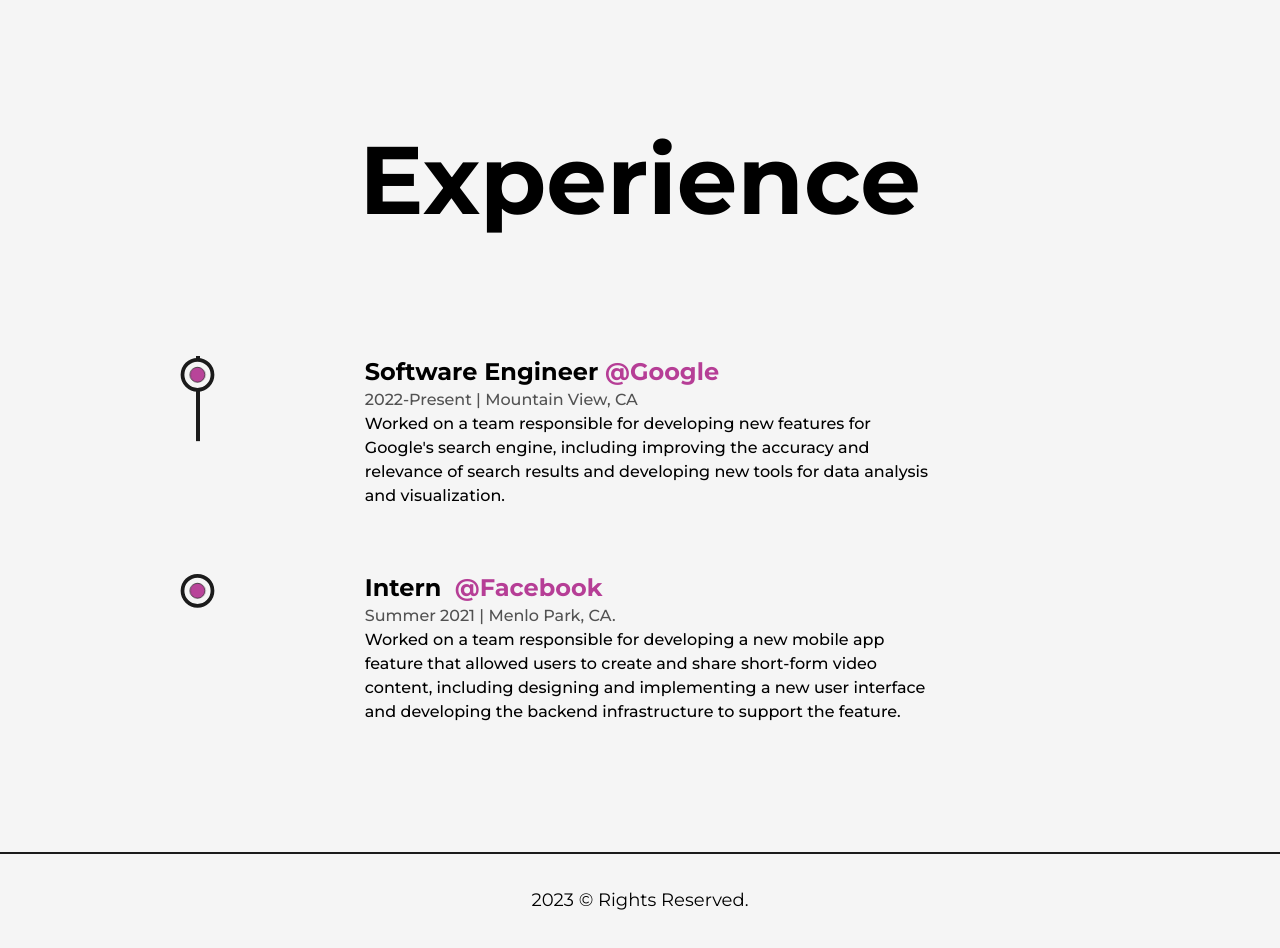
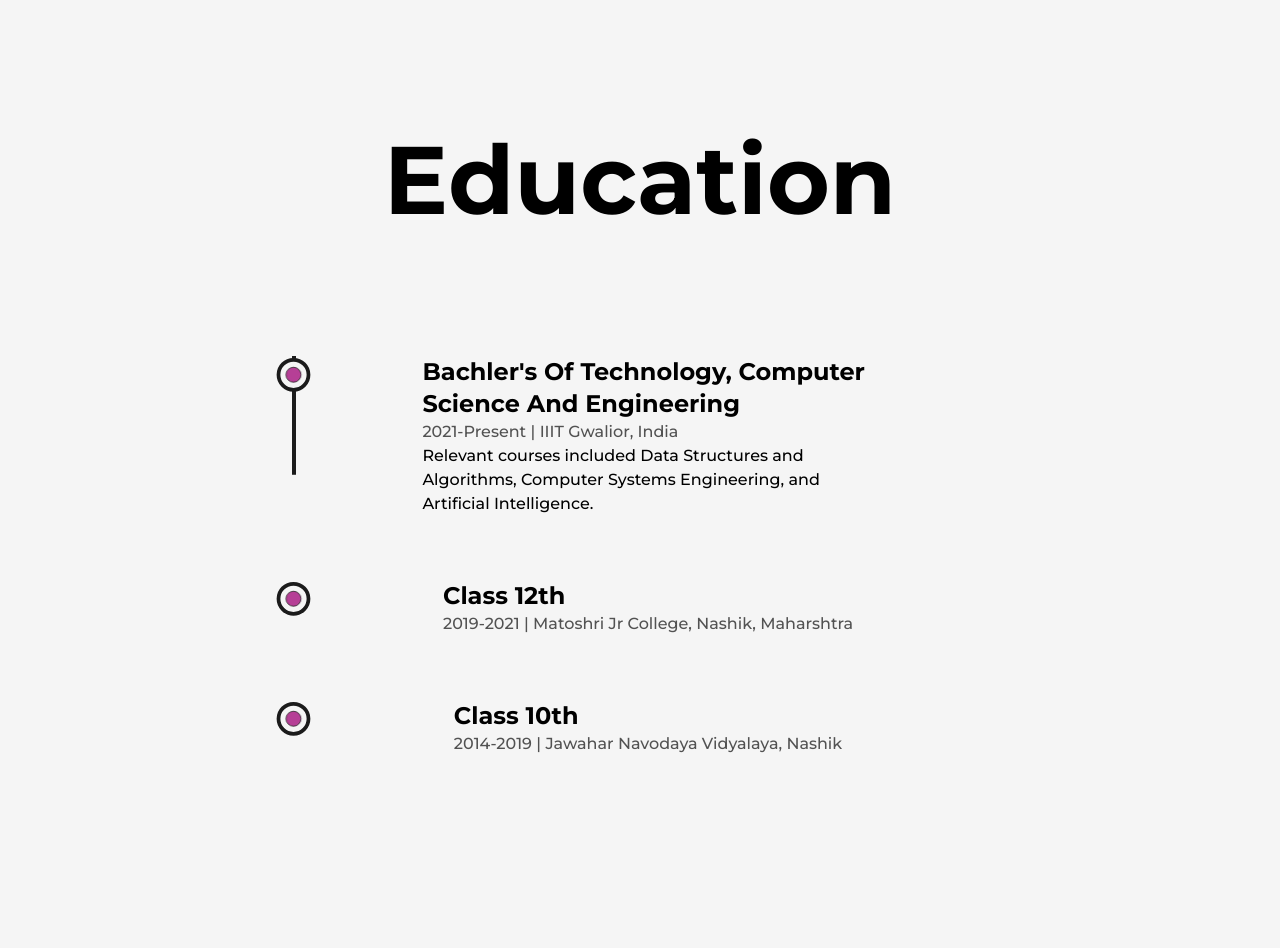
Before and after one commit to king0203/portfolio, a Next.js app: page /about in a window 1280 px wide. Shown: the part 1420-2368 px from the top of the page. Built offline with nearby package versions, Linux system fonts and the light colour scheme.

Commit message:
Education added

```diff
--- a/app/about/page.js
+++ b/app/about/page.js
@@ -6,6 +6,7 @@
 import profile from "../../public/Images/profile.jpg";
 import Skills from "@/components/Skills";
 import Experience from "@/components/Experience";
+import Education from "@/components/Education";
 
 const about = () => {
   return (
@@ -55,22 +56,23 @@
 
             <div className="col-span-2 flex flex-col items-end justify-evenly">
               <div className="flex flex-col items-end justify-center">
-                <span className="inline-block text-7xl font-bold ">
-                  10+
-                </span>
-                <h2 className="text-xl capitalize font-medium text-dark/75">Projects</h2>
+                <span className="inline-block text-7xl font-bold ">10+</span>
+                <h2 className="text-xl capitalize font-medium text-dark/75">
+                  Projects
+                </h2>
               </div>
               <div className="flex flex-col items-end justify-center">
-                <span className="inline-block text-7xl font-bold ">
-                  1+
-                </span>
-                <h2 className="text-xl capitalize font-medium text-dark/75">Years Of Experience</h2>
+                <span className="inline-block text-7xl font-bold ">1+</span>
+                <h2 className="text-xl capitalize font-medium text-dark/75">
+                  Years Of Experience
+                </h2>
               </div>
             </div>
           </div>
+          <Skills />
+          {/* <Experience /> */}
+          <Education />
         </div>
-        <Skills />
-        <Experience/>
       </main>
 
       <Footer />
--- /dev/null
+++ b/components/Education.js
@@ -0,0 +1,69 @@
+"use client";
+import React, { useRef } from "react";
+import { motion, spring, useScroll } from "framer-motion";
+import LiIcon from "./LiIcon";
+
+const Details = ({ type, time, place, info }) => {
+  const ref = useRef(null);
+  return (
+    <li
+      ref={ref}
+      className="my-8 first:mt-0 last:mb-0 w-3/5 mx-auto flex flex-col items-center justify-between"
+    >
+      <LiIcon reference={ref} />
+      <motion.div
+        initial={{ y: 50 }}
+        whileInView={{ y: 0 }}
+        transition={{ duration: 0.5, type: spring }}
+      >
+        <h3 className="capitalize font-bold text-2xl">{type}</h3>
+
+        <span className="capitalize font-medium text-dark/75">
+          {time} | {place}
+        </span>
+        <p className="font-medium w-full">{info}</p>
+      </motion.div>
+    </li>
+  );
+};
+
+const Education = () => {
+  const ref = useRef(null);
+  const { scrollYProgress } = useScroll({
+    target: ref,
+    offset: ["start end", "start start"],
+  });
+  return (
+    <div className="my-32">
+      <h2 className="font-bold text-8xl mb-32 w-full text-center">Education</h2>
+
+      <div ref={ref} className="w-3/4 mx-auto relative">
+        <motion.div
+          style={{ scaleY: scrollYProgress }}
+          className="absolute h-full bg-dark left-9 top-0 w-1 origin-top"
+        />
+        <ul className="flex flex-col justify-between items-center ml-4">
+          <Details
+            type="Bachler's of Technology, Computer Science and Engineering"
+            time="2021-Present "
+            place="IIIT Gwalior, India"
+            info="Relevant courses included Data Structures and Algorithms,
+          Computer Systems Engineering, and Artificial Intelligence."
+          />
+          <Details
+            type="Class 12th"
+            time="2019-2021 "
+            place="Matoshri Jr college, Nashik, Maharshtra"
+          />
+          <Details
+            type="Class 10th"
+            time="2014-2019 "
+            place="Jawahar Navodaya Vidyalaya, Nashik "
+          />
+        </ul>
+      </div>
+    </div>
+  );
+};
+
+export default Education;
--- a/components/Experience.js
+++ b/components/Experience.js
@@ -1,13 +1,20 @@
 "use client"
 import React, { useRef } from "react";
-import { motion, useScroll } from "framer-motion"
-import LiIcon from "./LiIcon"
+import { motion, spring, useScroll } from "framer-motion";
+import LiIcon from "./LiIcon";
 
 const Details= ({position, company, companyLink, time , address, work})=>{
-  const ref=useRef(null)
-    return <li ref={ref} className="my-8 first:mt-0 last:mb-0 w-3/5 mx-auto flex flex-col items-center justify-between">
+  const ref=useRef(null);
+    return (
+    <li ref={ref} className="my-8 first:mt-0 last:mb-0 w-3/5 mx-auto flex flex-col items-center justify-between">
         <LiIcon reference={ref}/>
-        <div>
+        <motion.div
+        initial={{y:50}}
+        whileInView={{y:0}}
+        transition={{duration:0.5, type:spring}}
+
+        >
+
             <h3 className="capitalize font-bold text-2xl">{position}&nbsp;<a href={companyLink}
             className="text-primary capitalize">@{company}</a></h3>
 
@@ -17,8 +24,8 @@
             <p className="font-medium w-full">
                 {work}
             </p>
-        </div>
-    </li>
+        </motion.div>
+    </li>)
 }
 
 const Experience = () => {
--- a/components/LiIcon.js
+++ b/components/LiIcon.js
@@ -4,7 +4,7 @@
 const LiIcon = ({ reference }) => {
   const { scrollYProgress } = useScroll({
     target: reference,
-    offset: ["center end", "center center"],
+    offset: ["start end", "center center"],
   });
 
   return (
--- a/components/Skills.js
+++ b/components/Skills.js
@@ -4,7 +4,7 @@
 function Skills() {
   const IconItem = (props) => (
     <div className="flex flex-col items-center" draggable={true}>
-      {React.createElement(props.icon, { ...props.options, size: 40 })}
+      {React.createElement(props.icon, { ...props.options, size: 44 })}
       <h4 className="hidden bg-blue-300 px-1 rounded-lg z-10 opacity-100 group-hover:inline text-md font-medium">
         {props.name}
       </h4>
@@ -12,8 +12,8 @@
   );
 
   return (
-    <div className="pt-0 px-32">
-      <div className="container mx-auto ">
+    <div className="pt-20 ">
+      <div className="container m-12 mb-8  w-full">
         <h1 className="text-8xl font-bold mb-4 text-center">Skills</h1>
         <p className="text-xl font-medium">
           I love to learn new technologies, and this has helped me dive deep
@@ -21,7 +21,7 @@
           scalable applications.
         </p>
       </div>
-      <div className="container mx-auto px-4 mt-8 flex justify-start flex-wrap">
+      <div className="container  w-full mt-8 m-12 flex justify-start flex-wrap">
         {Icons.map(
           (language, index) =>
             language.icon && (
```
